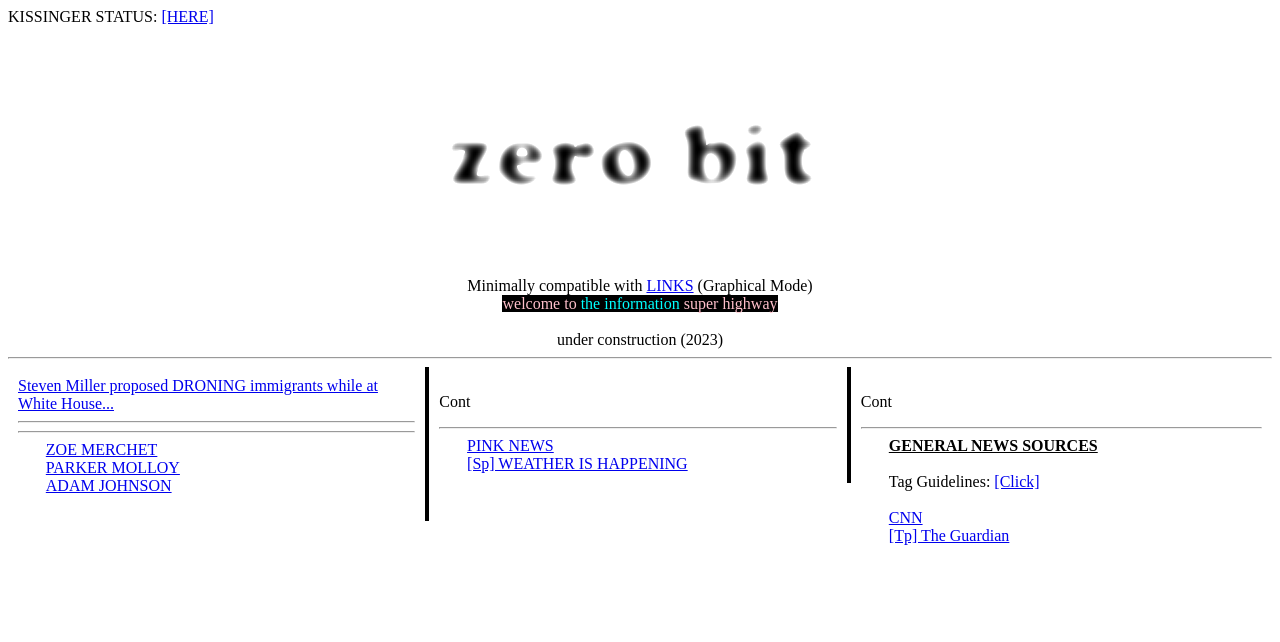
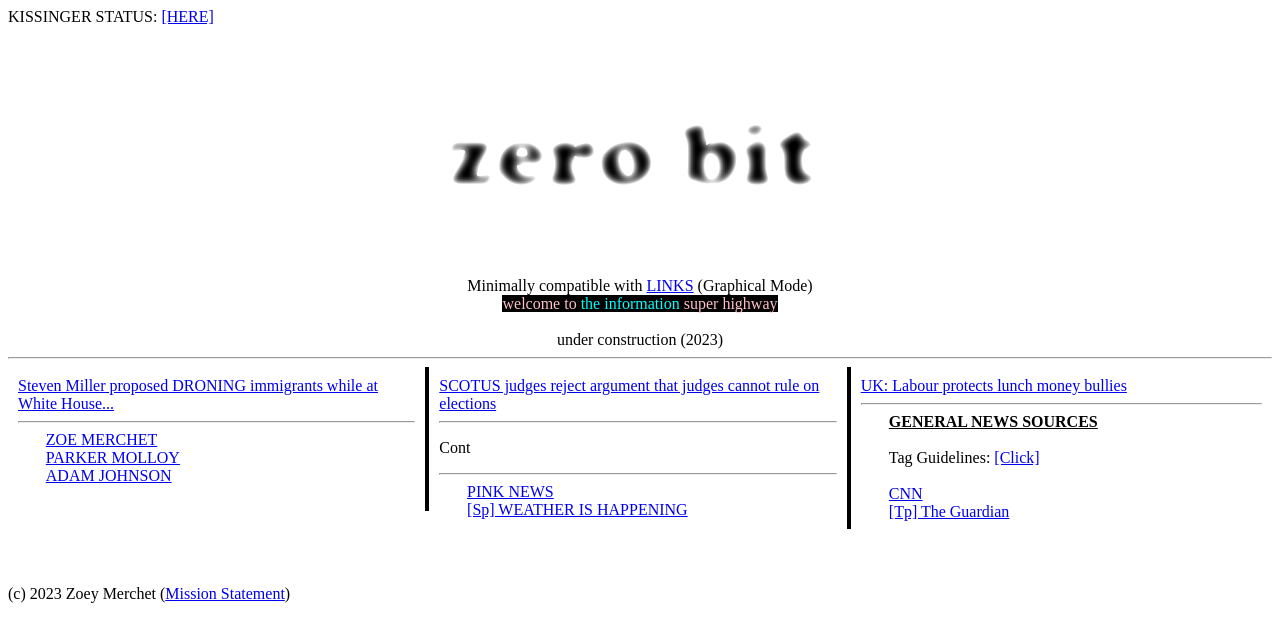
Before and after one commit to zoeltrain/zoeltrain.github.io, a plain HTML site: page index.html in a window 1280 px wide. Drawn offline with Linux system fonts and the light colour scheme.

Commit message:
labour news

```diff
--- a/index.html
+++ b/index.html
@@ -59,7 +59,7 @@ KISSINGER STATUS: <a href="kissinger.html">[HERE]</a>
 
       <a href="https://www.theguardian.com/books/2023/jun/27/trump-stephen-miller-migrants-boats-drone-attacks-book">Steven Miller proposed DRONING immigrants while at White House...</a><hr>
 
-      <HR><div class="floatright">
+      <div class="floatright">
         <a href="http://aerith.substack.com">ZOE MERCHET</a><br>
         <a href="http://readtpa.com">PARKER MOLLOY</a><br>
         <a href="https://www.columnblog.com/">ADAM JOHNSON</a><br>
@@ -69,15 +69,15 @@ KISSINGER STATUS: <a href="kissinger.html">[HERE]</a>
     </div>
     <!-- SECOND COLUMN -->
     <div class="column">
-
+      <a href="https://www.motherjones.com/politics/2023/06/moore-v-harper-supreme-court-rejects-independent-state-legislatures-theory/">SCOTUS judges reject argument that judges cannot rule on elections</a><br>
+        <hr>
       <p>Cont</p><hr><div class="floatright">
     <a href="https://www.thepinknews.com">PINK NEWS</a><br>
     <a href="https://weatherishappening.com/">[Sp] WEATHER IS HAPPENING</a>
     </div></div>
     <!-- THIRD COLUMN -->
     <div class="column3" >
-
-      <p>Cont</p>
+      <a href="https://labourlist.org/2023/06/is-labour-right-or-wrong-to-reject-universal-primary-school-free-meals/">UK: Labour protects lunch money bullies</a>
       <hr>
       <div class="floatright">
       <b><u>GENERAL NEWS SOURCES</u></b><br><br>
@@ -88,5 +88,6 @@ KISSINGER STATUS: <a href="kissinger.html">[HERE]</a>
     </div>
   </div>
 </body>
-
+<br><br><br>
+(c) 2023 Zoey Merchet (<a href="mission.html">Mission Statement</a>)
 </html>
```
